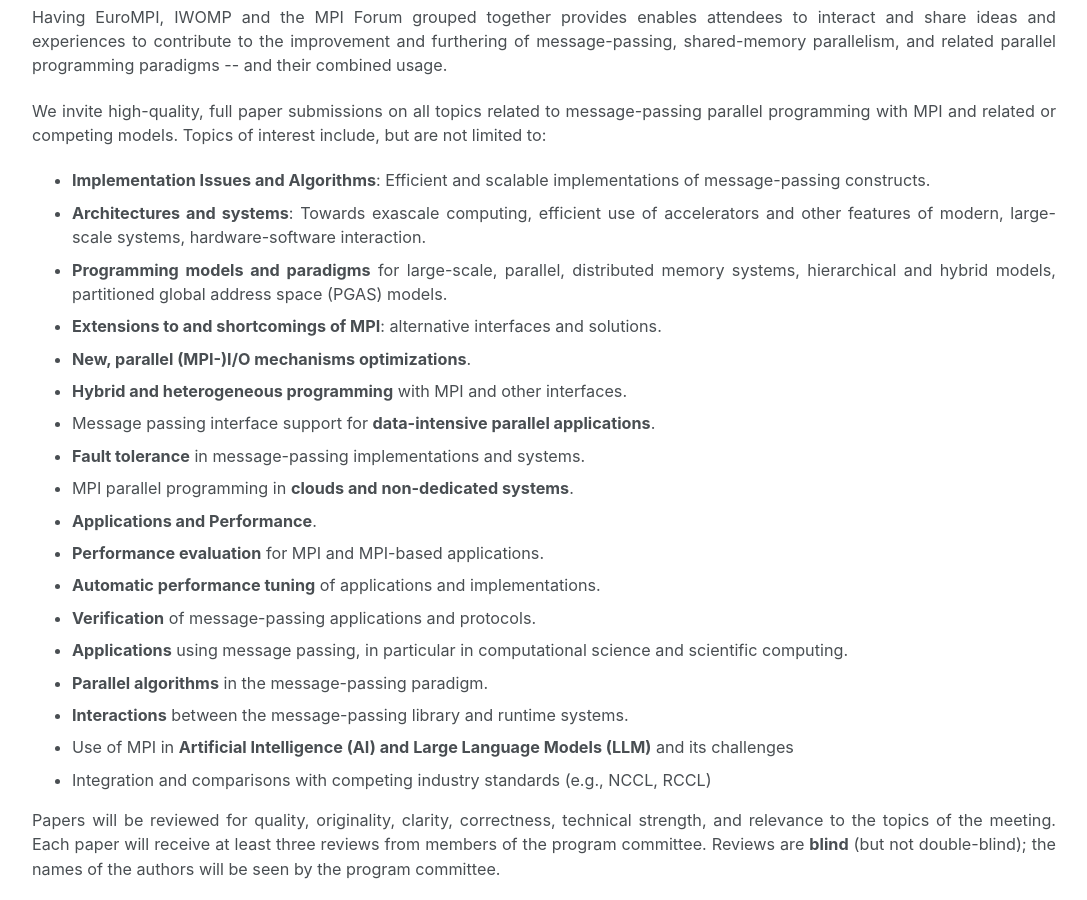
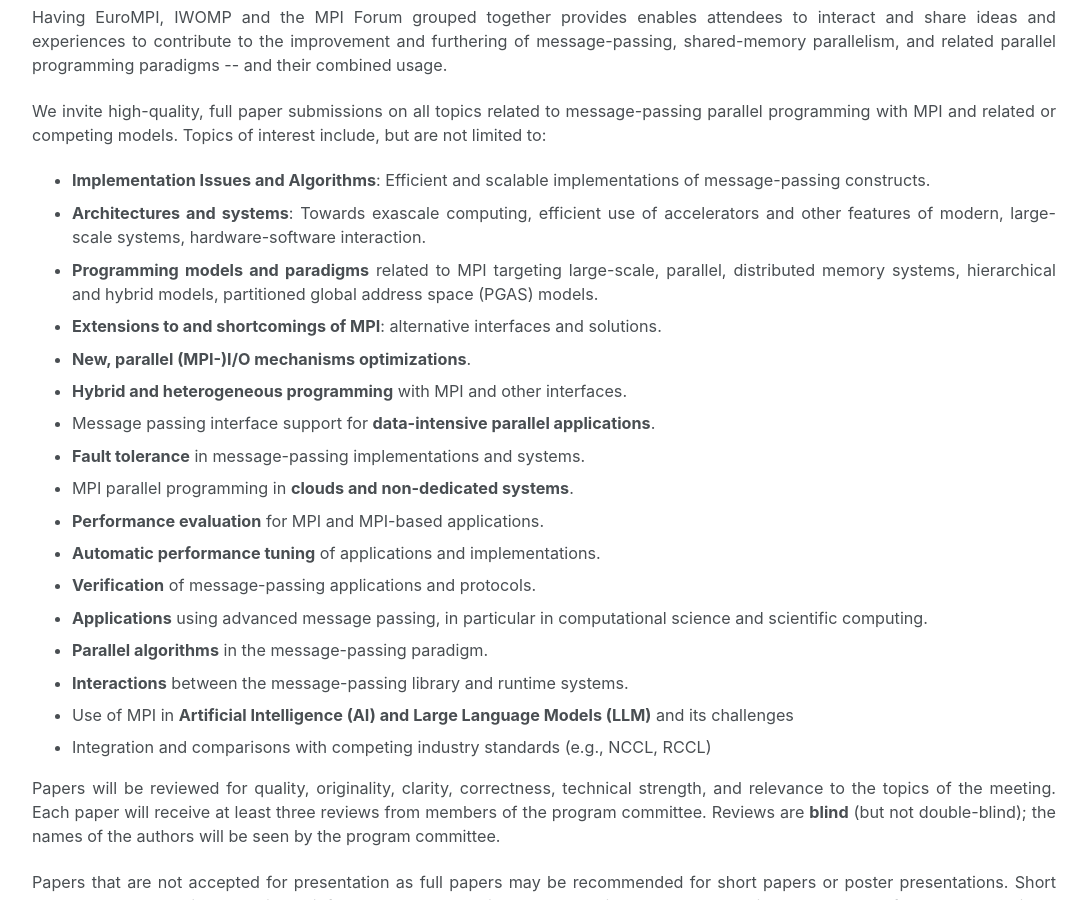
Before and after one commit to eurompi/eurompi.github.io, a Jekyll site: the page built from _pages/call.md, in a window 1280 px wide and 900 px high, scrolled down 763 px. Shown: the whole window, without its empty margins (96-1183 px from the left). Built offline with Jekyll 4.4.1, drawn with Linux system fonts in a browser that asks for light colours; cached includes are drawn as plain includes.

Commit message:
Update call.md

```diff
--- a/_pages/call.md
+++ b/_pages/call.md
@@ -23,18 +23,17 @@
 <ul>
 <li> <b>Implementation Issues and Algorithms</b>: Efficient and scalable implementations of message-passing constructs.</li>
 <li> <b>Architectures and systems</b>: Towards exascale computing, efficient use of accelerators and other features of modern, large-scale systems, hardware-software interaction.</li>
-<li> <b>Programming models and paradigms</b> for large-scale, parallel, distributed memory systems, hierarchical and hybrid models, partitioned global address space (PGAS) models.</li>
+<li> <b>Programming models and paradigms</b> related to MPI targeting large-scale, parallel, distributed memory systems, hierarchical and hybrid models, partitioned global address space (PGAS) models.</li>
 <li> <b>Extensions to and shortcomings of MPI</b>: alternative interfaces and solutions.</li>
 <li> <b>New, parallel (MPI-)I/O mechanisms optimizations</b>.</li>
 <li> <b>Hybrid and heterogeneous programming</b> with MPI and other interfaces.</li>
 <li> Message passing interface support for <b>data-intensive parallel applications</b>.</li>
 <li> <b>Fault tolerance</b> in message-passing implementations and systems.</li>
 <li> MPI parallel programming in <b>clouds and non-dedicated systems</b>.</li>
-<li> <b>Applications and Performance</b>.</li>
 <li> <b>Performance evaluation</b> for MPI and MPI-based applications.</li>
 <li> <b>Automatic performance tuning</b> of applications and implementations.</li>
 <li> <b>Verification</b> of message-passing applications and protocols.</li>
-<li> <b>Applications</b> using message passing, in particular in computational science and scientific computing.</li>
+<li> <b>Applications</b> using advanced message passing, in particular in computational science and scientific computing.</li>
 <li> <b>Parallel algorithms</b> in the message-passing paradigm.</li>
 <li> <b>Interactions</b> between the message-passing library and runtime systems.</li>
 <li> Use of MPI in <b>Artificial Intelligence (AI) and Large Language Models (LLM)</b> and its challenges</li>
```
